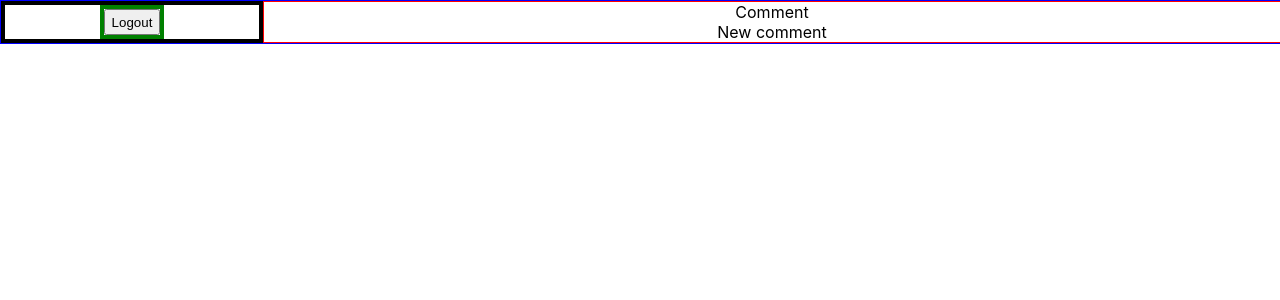
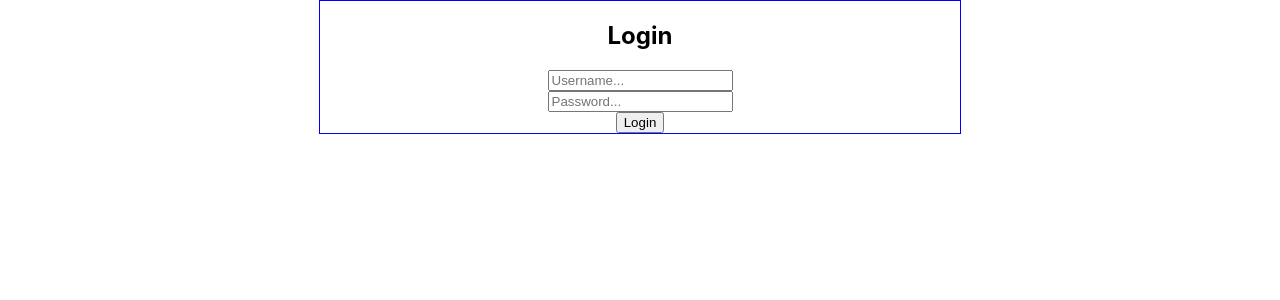
Before and after one commit to mitchellr92/Message-Board, a React (Create React App) app: page / in a window 1280 px wide. Shown: the top 300 px of the page. Built offline with nearby package versions, Linux system fonts and the light colour scheme.

Commit message:
Added authentication and minot styling

```diff
--- a/src/App.js
+++ b/src/App.js
@@ -1,7 +1,7 @@
 import React, { Component } from "react";
 import "./App.css";
 import CommentSection from "./Components/CommentSection/CommentSection";
-import Login from './Components/Login/Login';
+import Authenticate from './Authentication/Authentication';
 
 class App extends Component {
   constructor() {
@@ -24,4 +24,4 @@ class App extends Component {
   }
 }
 
-export default App;
+export default Authenticate(App);
--- /dev/null
+++ b/src/Authentication/Authentication.js
@@ -0,0 +1,32 @@
+import React, { Component } from "react";
+import Login from "../Components/Login/Login";
+
+const Authenticate = PassedComponent =>
+  class extends Component {
+    constructor() {
+      super();
+      this.state = {
+        loggedIn: false
+      };
+    }
+    componentDidMount() {
+      if (
+        !!localStorage.getItem("username") &&
+        !!localStorage.getItem("password")
+      ) {
+        this.setState({
+          loggedIn: true
+        });
+      }
+    }
+
+    render() {
+      if (this.state.loggedIn) {
+        return <PassedComponent />;
+      } else {
+        return <Login />;
+      }
+    }
+  };
+
+export default Authenticate;
--- a/src/Components/Login/Login.css
+++ b/src/Components/Login/Login.css
@@ -0,0 +1,8 @@
+.login-container {
+    border: 1px solid blue;
+    display: flex;
+    flex-direction: column;
+    align-items: center;
+    width: 50%;
+    margin: auto;
+}
--- a/src/Components/Login/Login.js
+++ b/src/Components/Login/Login.js
@@ -12,7 +12,7 @@ class Login extends Component {
 
   userInput = event => {
     this.setState({
-      password: event.target.value
+      username: event.target.value
     });
   };
 
@@ -34,7 +34,7 @@ class Login extends Component {
 
   render() {
     return (
-      <div>
+      <div className="login-container">
         <h2>Login</h2>
         <input onChange={this.userInput} placeholder="Username..." />
         <input onChange={this.passwordInput} placeholder="Password..." />
```
